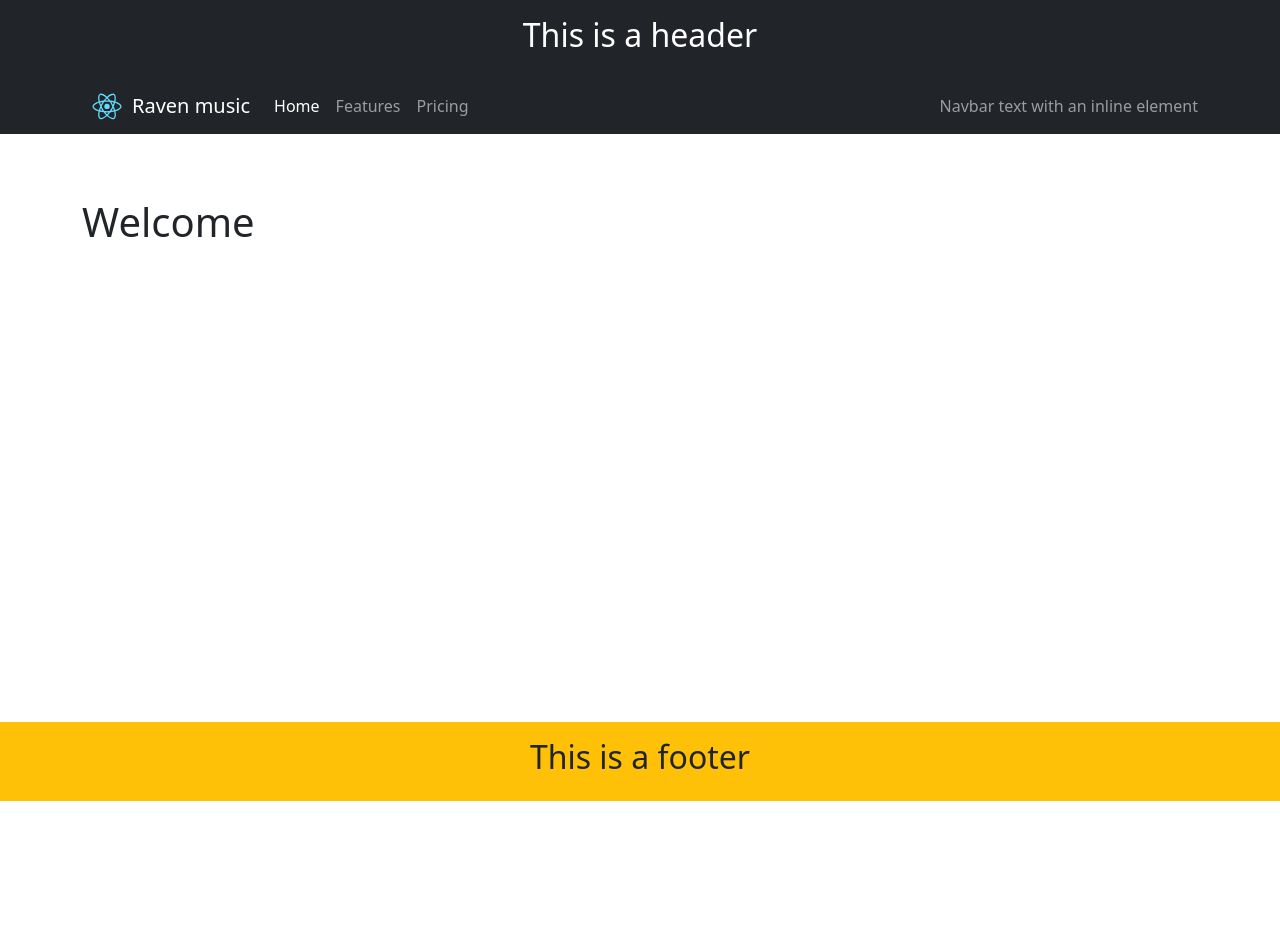
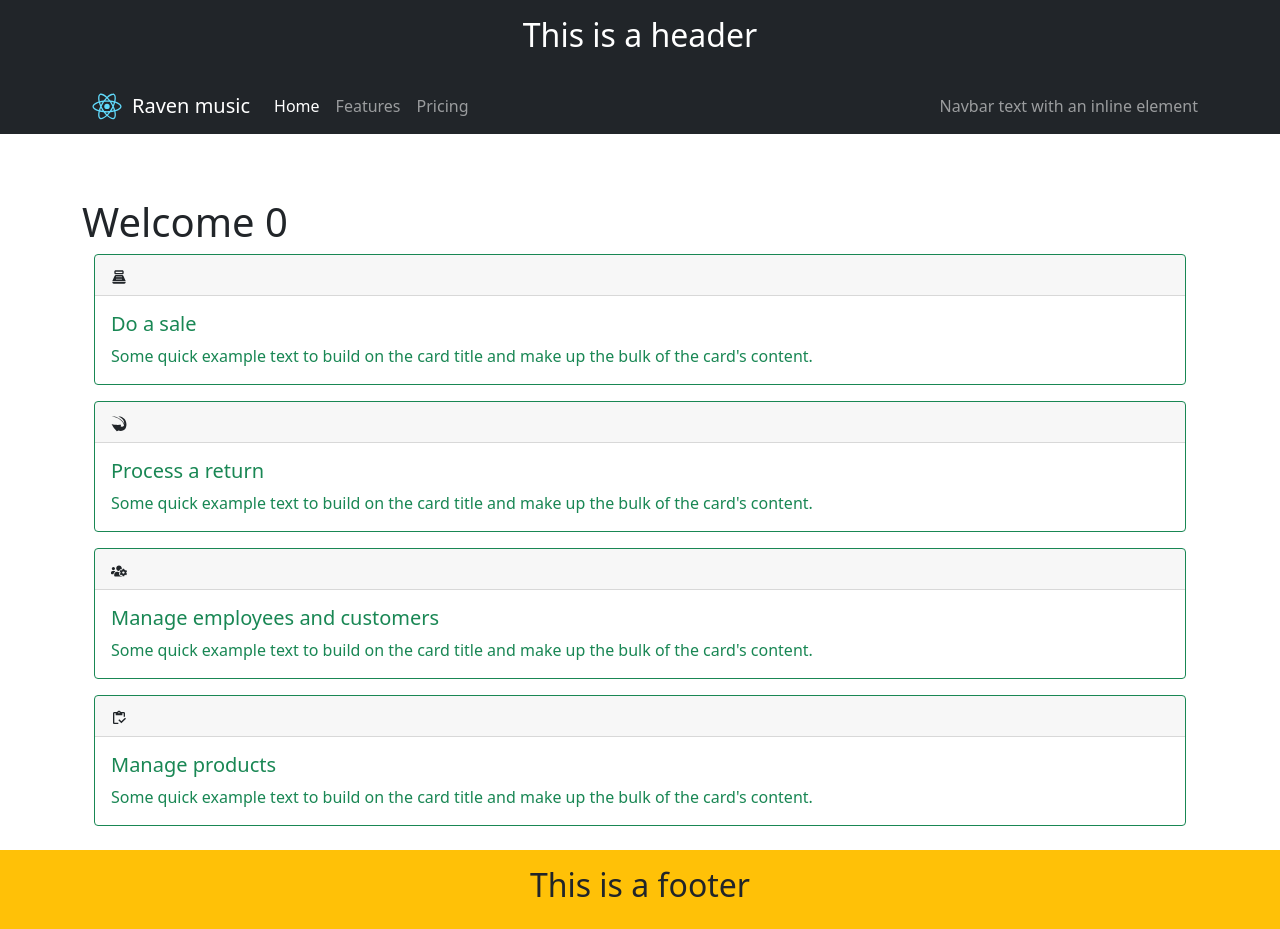
Before and after one commit to rorro3025/musicWebReact, a React (Create React App) app: page /menu in a window 1280 px wide. Before the commit the page ends 801 px from the top, so only its background shows below. Built offline with nearby package versions, Linux system fonts and the light colour scheme.

Commit message:
select outlet and employee finished

```diff
--- a/package.json
+++ b/package.json
@@ -13,6 +13,7 @@
     "bootstrap": "^5.1.3",
     "react": "^18.1.0",
     "react-dom": "^18.1.0",
+    "react-icons": "^4.3.1",
     "react-router-dom": "^6.3.0",
     "react-scripts": "5.0.1",
     "typescript": "^4.6.4",
--- /dev/null
+++ b/src/components/CardMenuItem/index.tsx
@@ -0,0 +1,27 @@
+import {MdPointOfSale} from 'react-icons/md';
+import {GiReturnArrow} from 'react-icons/gi';
+import {FaUsersCog} from 'react-icons/fa';
+import {MdOutlineInventory} from 'react-icons/md';
+
+import "./styles.css";
+
+interface Props {
+    option: number,
+    title: string
+}
+
+export default function CardMenuItem({option, title}: Props) {
+    const icons = [<MdPointOfSale/>, <GiReturnArrow/>, <FaUsersCog/>, <MdOutlineInventory/>]
+    return (
+       <div className={"g-col-2 g-col-sm-1"}>
+           <div className="card border-success mb-3" >
+               <div className="card-header">{icons[option]} </div>
+               <div className="card-body text-success">
+                   <h5 className="card-title">{title}</h5>
+                   <p className="card-text">Some quick example text to build on the card title and make up the bulk of the
+                       card's content.</p>
+               </div>
+           </div>
+       </div>
+    )
+}
--- /dev/null
+++ b/src/components/ErrorAlert/index.tsx
@@ -0,0 +1,15 @@
+import {MdError} from 'react-icons/md'
+
+interface Props{
+    title:string,
+    description:string,
+}
+export default function AlertMessageError({title,description}:Props){
+   return (
+       <div className={"alert alert-danger"}>
+         <h4 className={"alert-heading"}><MdError />{title}</h4>
+           <hr/>
+           <blockquote>{description}</blockquote>
+       </div>
+   )
+}
--- a/src/components/Select/EmployeeSelect.tsx
+++ b/src/components/Select/EmployeeSelect.tsx
@@ -4,10 +4,16 @@ import {Employee} from '../../interfaces/database';
 import {useApp} from '../../store/provider';
 import {useNavigate} from "react-router-dom";
 
-export default function Select() {
+interface Props{
+    handleError:(op:boolean)=>void
+}
+export default function Select({handleError}:Props){
     const navigate = useNavigate();
-    const {setUser,outlet} = useApp();
+    const {setUser, outlet} = useApp();
     const [list, setList] = useState<Employee[]>([]);
+    const [option,setOption] = useState({
+        value:"none",
+    })
 
     const getEmployeesList = async (id: number) => {
         let uri = `http://localhost:8080/api/employeesByStore/${id}`;
@@ -23,23 +29,31 @@ export default function Select() {
 
     const handleChange = (event: ChangeEvent<HTMLSelectElement>) => {
         const value = event.target.value;
-        setUser(Number(value));
+        setOption({value})
         console.log(value);
     }
-    const handleSubmit=()=>{
-        navigate('/menu');
+    const handleSubmit = () => {
+        if (option.value !== "none") {
+            console.log(option.value);
+            setUser(Number(option.value));
+            navigate('/menu');
+            handleError(false)
+        } else {
+            handleError(true);
+        }
     }
     return (<div className="card">
             <div className="card-body">
                 <h5 className="card-title">Select Employee</h5>
-                <select className={"form-control"} onChange={handleChange}>
+                <select className={"form-control"} id="selection" onChange={handleChange} value={option.value}>
+                    <option value={"none"}>Select an Option</option>
                     {list.map((emp) => {
                         return <option key={emp.id} value={emp.id}>{emp.name}</option>
                     })}
                 </select>
                 <div className="d-grid gap-2">
                     <button className={"btn btn-success mt-2"} onClick={handleSubmit}>
-                            Access
+                        Access
                     </button>
                 </div>
             </div>
--- a/src/components/Select/SelectOutlet.tsx
+++ b/src/components/Select/SelectOutlet.tsx
@@ -6,6 +6,9 @@ import {Outlet} from "../../interfaces/database";
 export default function SelectOutlet(){
     const {setOutlet} = useApp();
     const [outlets,setOutlets] = useState<Outlet[]>([]);
+    const [option,setOption] = useState({
+        value:"none",
+    })
 
     const getOutlets = async () =>{
        const uri = 'http://localhost:8080/api/outlets';
@@ -15,18 +18,20 @@ export default function SelectOutlet(){
     }
 
     useEffect(()=>{
-        getOutlets();
+        getOutlets().catch(null);
     },[]);
 
     const handleChange = ({target}: ChangeEvent<HTMLSelectElement>) =>{
         let {value} = target;
+        setOption({value});
         setOutlet(Number(value));
     }
+    // <option value="none" selected disabled hidden>Select an Option</option>
     return (<div className="card">
             <div className="card-body">
                 <h5 className="card-title">Select outlet</h5>
-                <select className={"form-control"} onChange={handleChange}>
-                    <option value="none" selected disabled hidden>Select an Option</option>
+                <select className={"form-control"} onChange={handleChange} value={option.value}>
+                    <option value={"none"}>Select an Option</option>
                     {outlets.map((item) => {
                         return <option key={item.id} value={item.id}>{item.city}</option>
                     })}
--- a/src/pages/Home/index.tsx
+++ b/src/pages/Home/index.tsx
@@ -1,20 +1,27 @@
+import {useState} from "react";
 import Layout from "../../components/Layout";
 import SelectEmployee from "../../components/Select/EmployeeSelect";
 import SelectOutlet from "../../components/Select/SelectOutlet";
+import AlertMessageError from "../../components/ErrorAlert";
 
 export default function Home() {
+    const [isError, setIsError] = useState<boolean>(false)
 
     return (
         <Layout>
             <h1>Home</h1>
             <div className={"container"}>
+                <div className="row">
+                    {isError &&
+                        <AlertMessageError title={"Error sending"} description={"Select a name from the list"}/>}
+                </div>
                 select an option
                 <div className="row mt-2">
-                    <div className="col-sm-1 col-md-6">
+                    <div className="col-lg-6 col-md-12 col-sm-12  mt-md-3 mt-sm-3">
                         <SelectOutlet/>
                     </div>
-                    <div className="col-sm-1 col-md-6">
-                        <SelectEmployee/>
+                    <div className="col-lg-6 col-md-12 col-sm-12  mt-md-3 mt-sm-3">
+                        <SelectEmployee handleError={setIsError}/>
                     </div>
                 </div>
             </div>
--- a/src/pages/MainMenu/index.tsx
+++ b/src/pages/MainMenu/index.tsx
@@ -1,10 +1,22 @@
 import Layout from '../../components/Layout';
+import CardMenuItem from '../../components/CardMenuItem';
+import {useApp} from "../../store/provider";
 
 export default function MainMenu() {
-  return (
-    <Layout>
-      <h1>Welcome</h1>
-
-    </Layout>
-  );
+    const {user} = useApp()
+    const titles = ["Do a sale", "Process a return", "Manage employees and customers", "Manage products"];
+    return (
+        <Layout>
+            <h1>Welcome {user}</h1>
+            <div className="container">
+               <div className="grid">
+                   {
+                       titles.map((title, index) => {
+                           return <CardMenuItem key={index} option={index} title={title}/>
+                       })
+                   }
+               </div>
+            </div>
+        </Layout>
+    );
 }
```
Also changed, not shown: src/components/CardMenuItem/styles.css (added), 1 other file (tests, documents, lock files or other folders).
